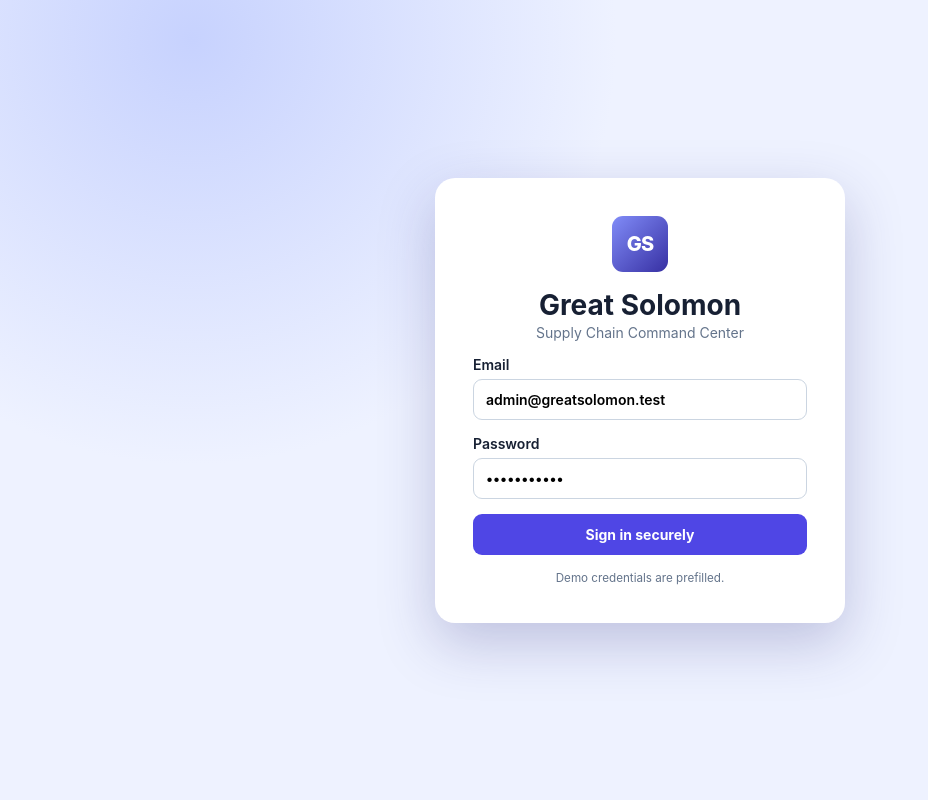
After one commit to franvaliente24-creator/scim, a PHP site: page /login.html in a window 1280 px wide. The commit adds this page. Shown: the whole page, without its empty margins (0-928 px from the left). Run offline with PHP 8.4, Linux system fonts and the light colour scheme.

Commit message:
Separated the login from the dashboard.

```diff
--- /dev/null
+++ b/login.html
@@ -0,0 +1,28 @@
+<!doctype html>
+<html lang="en">
+  <head>
+    <meta charset="utf-8">
+    <meta name="viewport" content="width=device-width, initial-scale=1">
+    <title>Great Solomon | Login</title>
+    <link rel="stylesheet" href="styles.css?v=2">
+  </head>
+  <body>
+    <div class="login">
+      <form id="loginForm">
+        <div class="mark">GS</div>
+        <h1>Great Solomon</h1>
+        <p>Supply Chain Command Center</p>
+        <label>Email
+          <input name="email" value="admin@greatsolomon.test" type="email">
+        </label>
+        <label>Password
+          <input name="password" value="Welcome123!" type="password">
+        </label>
+        <button>Sign in securely</button>
+        <small>Demo credentials are prefilled.</small>
+      </form>
+    </div>
+
+    <script src="login.js"></script>
+  </body>
+</html>
--- /dev/null
+++ b/login.js
@@ -0,0 +1,25 @@
+// ==========================================
+// LOGIN PAGE LOGIC
+// ==========================================
+
+const $ = (selector) => document.querySelector(selector);
+
+// Authentication
+$('#loginForm').onsubmit = async (e) => {
+  e.preventDefault();
+  const formData = new FormData(e.target);
+
+  const response = await fetch('/api/v1/auth/login', {
+    method: 'POST',
+    headers: { 'Content-Type': 'application/json' },
+    body: JSON.stringify(Object.fromEntries(formData)),
+  });
+
+  if (!response.ok) {
+    alert('Sign-in failed.');
+    return;
+  }
+
+  // Redirect to dashboard on successful login
+  window.location.href = 'index.html';
+};
--- a/styles.css
+++ b/styles.css
@@ -403,6 +403,3 @@ dialog::backdrop {
     margin-top:9px
   }
 }
-#app[hidden] {
-  display:none
-}
```
Also changed, not shown: dashboard.js (renamed from app.js, +11 -25 lines), index.html (+2 -20 lines).
